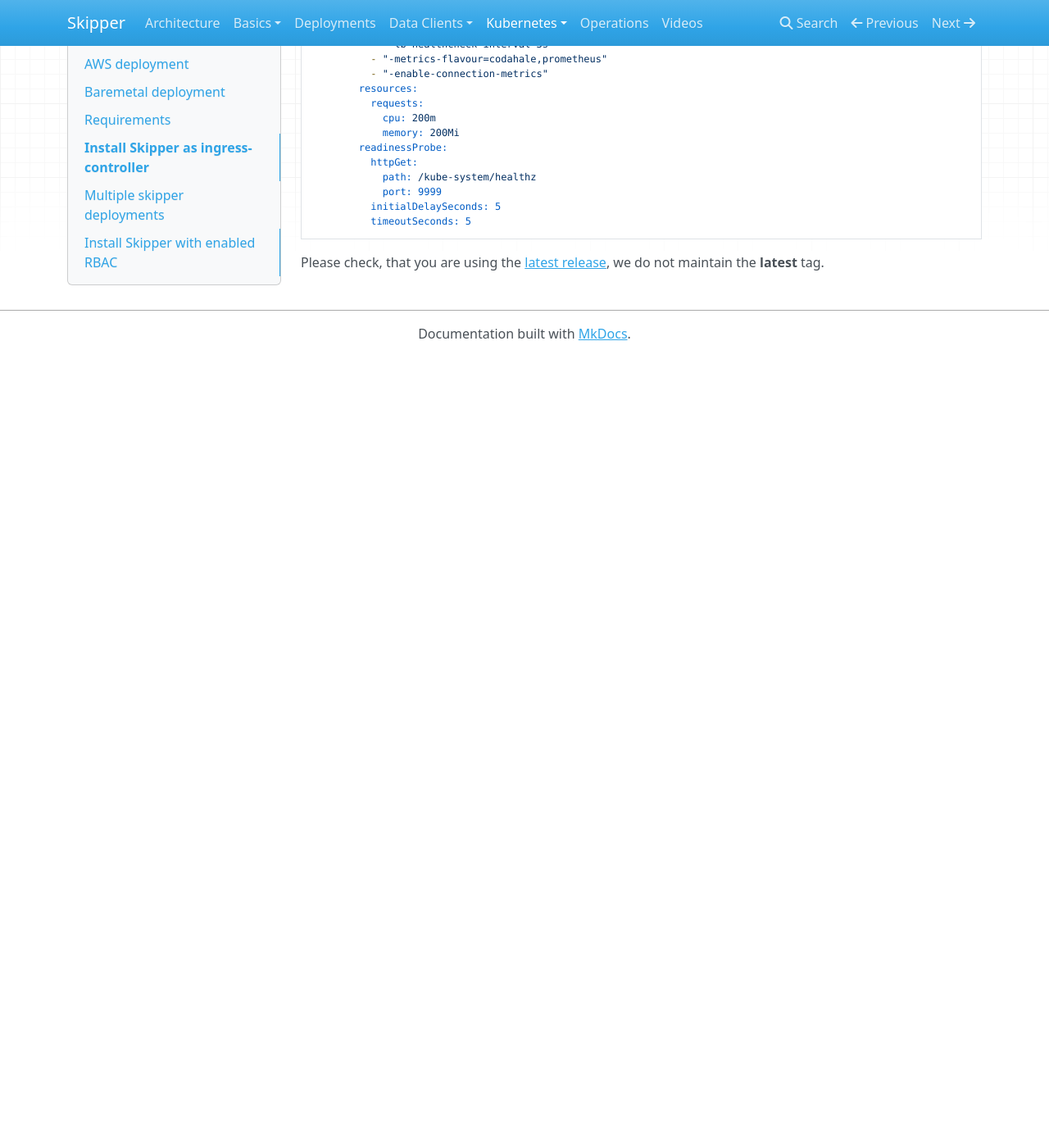
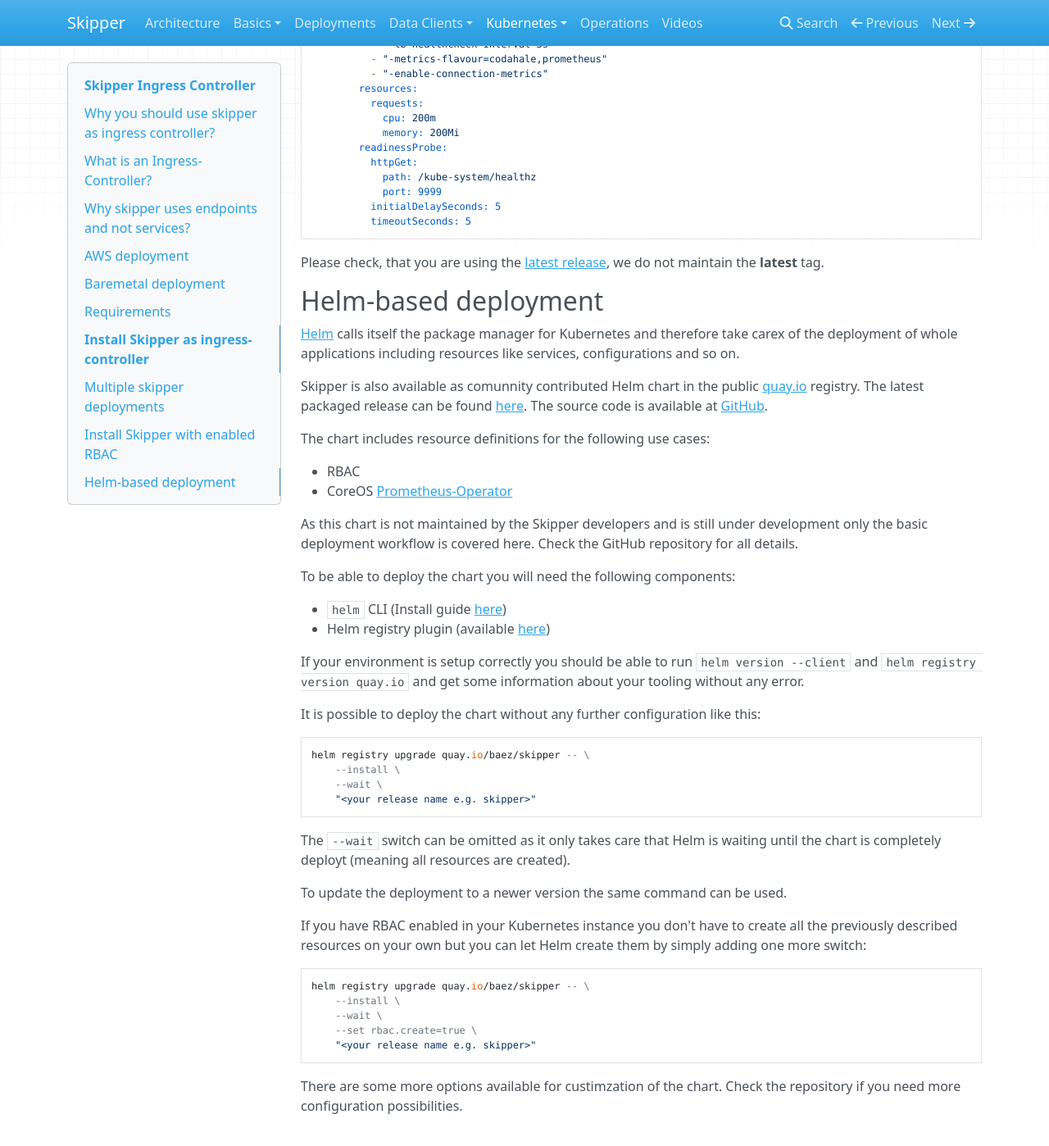
Before and after one commit to zalando/skipper, an MkDocs documentation site: the page built from docs/kubernetes/ingress-controller.md, in a window 1280 px wide and 1400 px high, scrolled down 9801 px. Shown: the whole window at 82% size. Built offline with MkDocs 1.6.1, drawn with Linux system fonts in a browser that asks for light colours; nearby versions of some CDN libraries; old or Windows-style settings are respelled for this version of MkDocs; before the commit the page ends 10236 px from its top, so only the background shows below that.

Commit message:
Added section about Helm chart based deployment
Mentioned community driven Helm chart for easier quickstart
Covers only basic tool setup and deployment scenario

```diff
--- a/docs/kubernetes/ingress-controller.md
+++ b/docs/kubernetes/ingress-controller.md
@@ -424,3 +424,48 @@
 Please check, that you are using the [latest
 release](https://github.com/zalando/skipper/releases/latest), we do
 not maintain the **latest** tag.
+
+## Helm-based deployment
+
+[Helm](https://helm.sh/) calls itself the package manager for Kubernetes and therefore take carex of the deployment of whole applications including resources like services, configurations and so on.
+
+Skipper is also available as comunnity contributed Helm chart in the public [quay.io](https://quay.io/repository/) registry.
+The latest packaged release can be found [here](https://quay.io/application/baez/skipper).
+The source code is available at [GitHub](https://github.com/baez90/skipper-helm).
+
+The chart includes resource definitions for the following use cases:
+
+- RBAC
+- CoreOS [Prometheus-Operator](https://github.com/coreos/prometheus-operator)
+
+As this chart is not maintained by the Skipper developers and is still under development only the basic deployment workflow is covered here.
+Check the GitHub repository for all details.
+
+To be able to deploy the chart you will need the following components:
+
+- `helm` CLI (Install guide [here](https://github.com/kubernetes/helm))
+- Helm registry plugin (available [here](https://github.com/app-registry/appr-helm-plugin))
+
+If your environment is setup correctly you should be able to run `helm version --client` and `helm registry version quay.io` and get some information about your tooling without any error.
+
+It is possible to deploy the chart without any further configuration like this:
+
+    helm registry upgrade quay.io/baez/skipper -- \
+        --install \
+        --wait \
+        "<your release name e.g. skipper>"
+
+The `--wait` switch can be omitted as it only takes care that Helm is waiting until the chart is completely deployt (meaning all resources are created).
+
+To update the deployment to a newer version the same command can be used.
+
+If you have RBAC enabled in your Kubernetes instance you don't have to create all the previously described resources on your own but you can let Helm create them by simply adding one more switch:
+
+    helm registry upgrade quay.io/baez/skipper -- \
+        --install \
+        --wait \
+        --set rbac.create=true \
+        "<your release name e.g. skipper>"
+
+There are some more options available for custimzation of the chart.
+Check the repository if you need more configuration possibilities.
```
